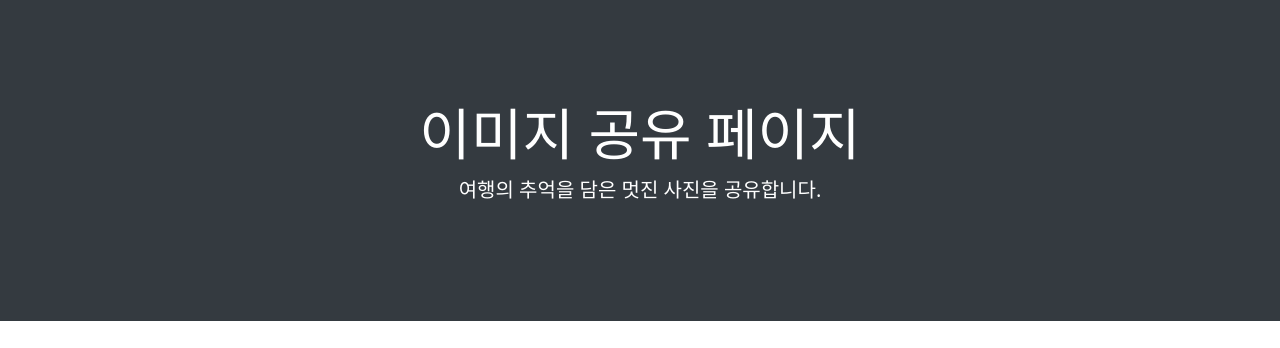
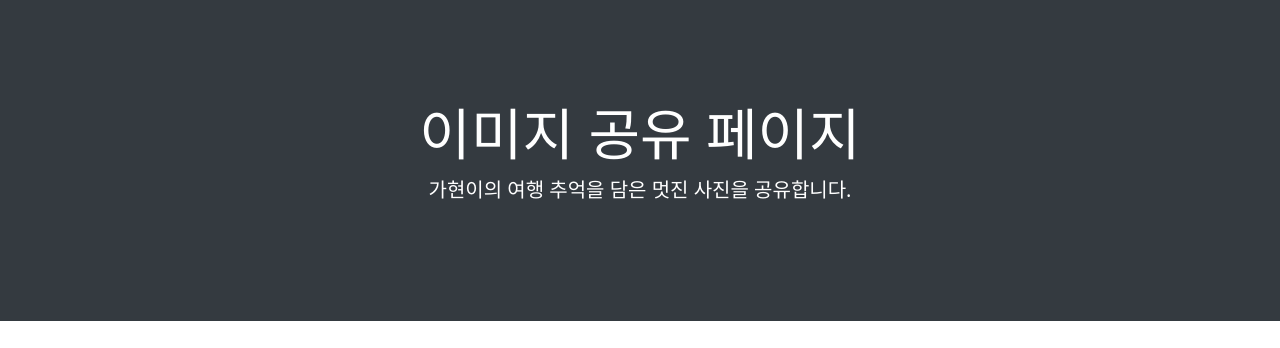
Before and after one commit to katiefluent/Chatgpt-Web, a plain HTML site: page index.html in a window 1280 px wide. Shown: the top 348 px of the page. Drawn offline with nearby package versions, Linux system fonts and the light colour scheme.

Commit message:
Update index.html

```diff
--- a/index.html
+++ b/index.html
@@ -38,7 +38,7 @@
     <!-- Hero Section -->
     <div class="hero">
         <h1 class="display-4">이미지 공유 페이지</h1>
-        <p class="lead">여행의 추억을 담은 멋진 사진을 공유합니다.</p>
+        <p class="lead">가현이의 여행 추억을 담은 멋진 사진을 공유합니다.</p>
     </div>
 
     <!-- 구성요소 -->
```
